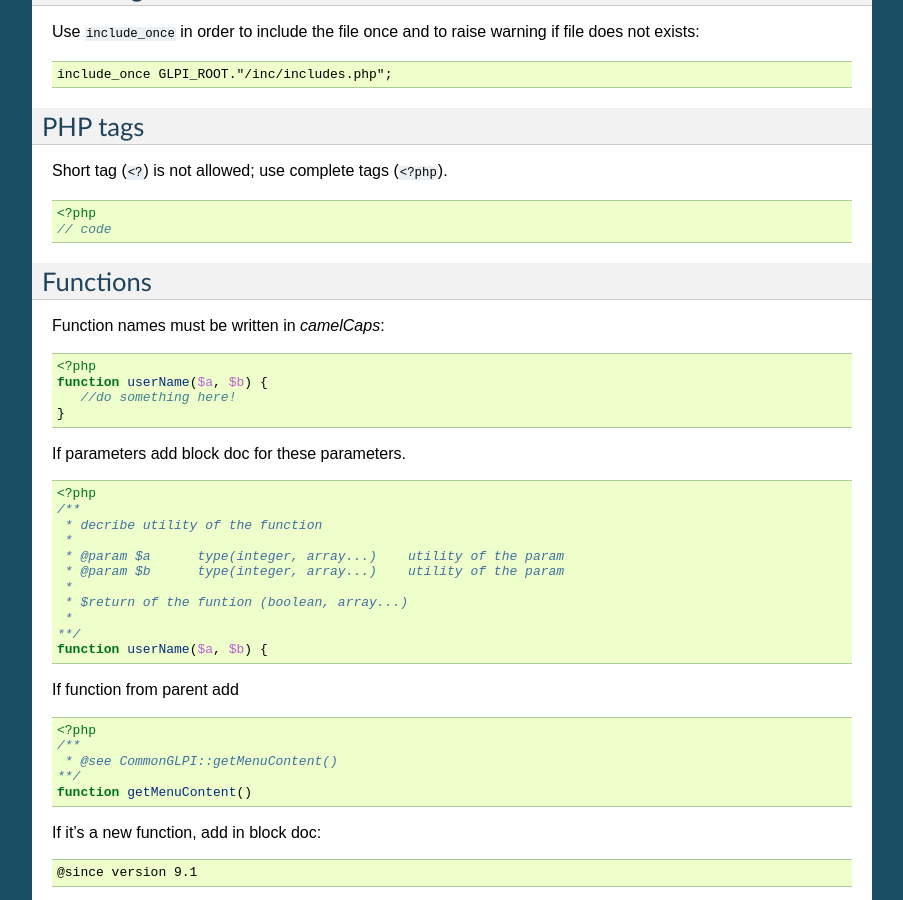
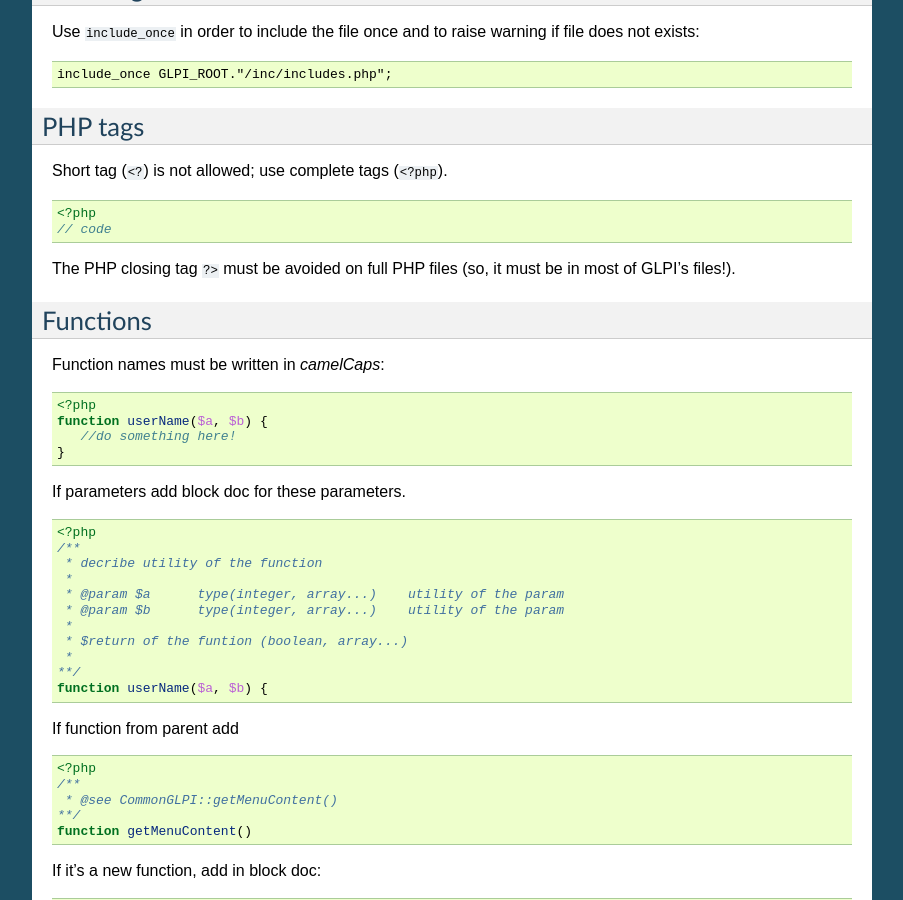
Before and after one commit to glpi-project/docdev, a Sphinx documentation site: the page built from source/codingstandards.rst, in a window 1280 px wide and 900 px high, scrolled down 1151 px. Shown: the whole window, without its empty margins (198-1101 px from the left). Built offline with Sphinx 7.4.7, drawn with Linux system fonts in a browser that asks for light colours.

Commit message:
A word about closing tag

```diff
--- a/source/codingstandards.rst
+++ b/source/codingstandards.rst
@@ -83,6 +83,7 @@ Short tag (``<?``) is not allowed; use complete tags (``<?php``).
    <?php
    // code
 
+The PHP closing tag ``?>`` must be avoided on full PHP files (so, it must be in most of GLPI's files!).
 
 Functions
 ---------
```
